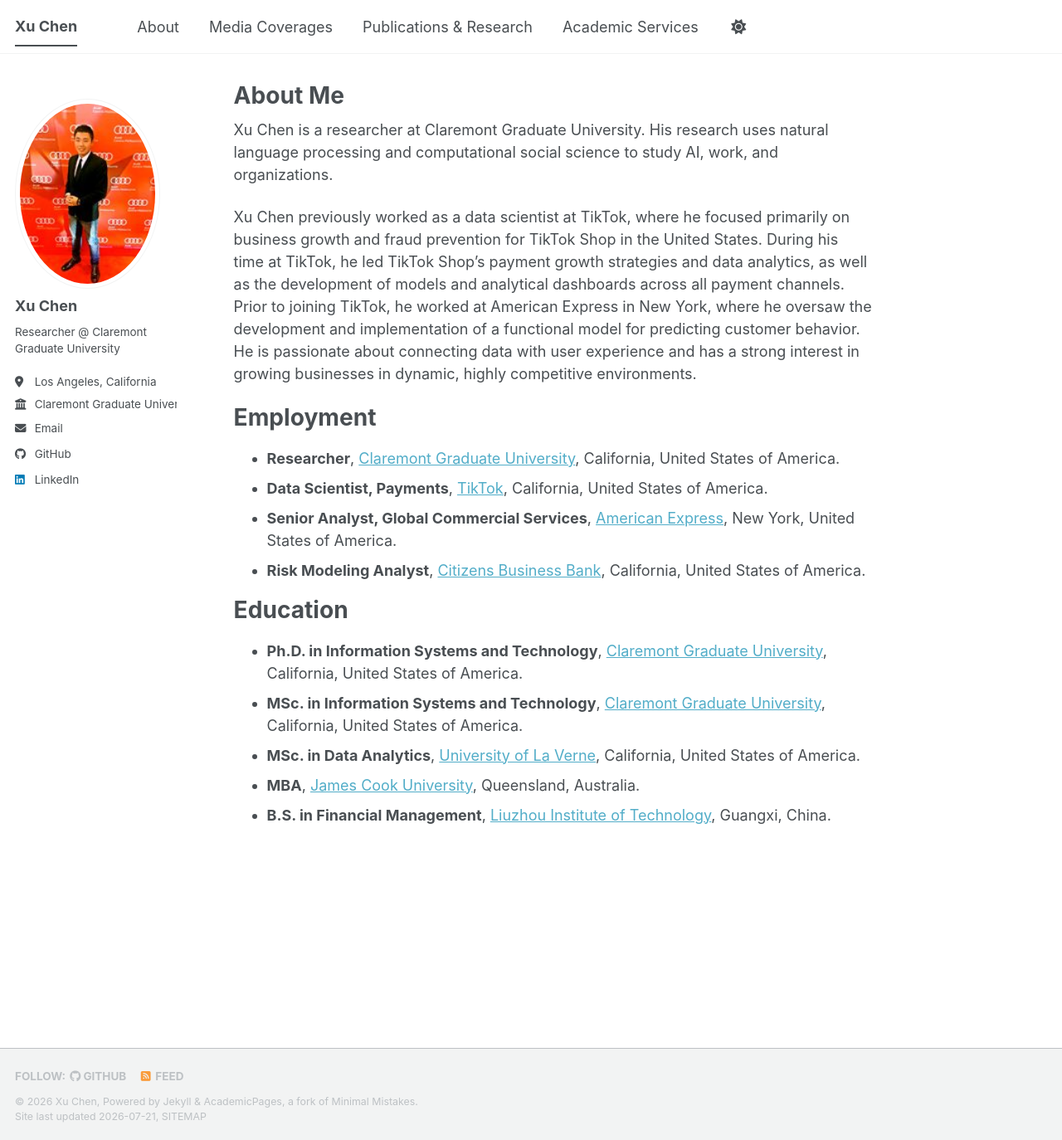
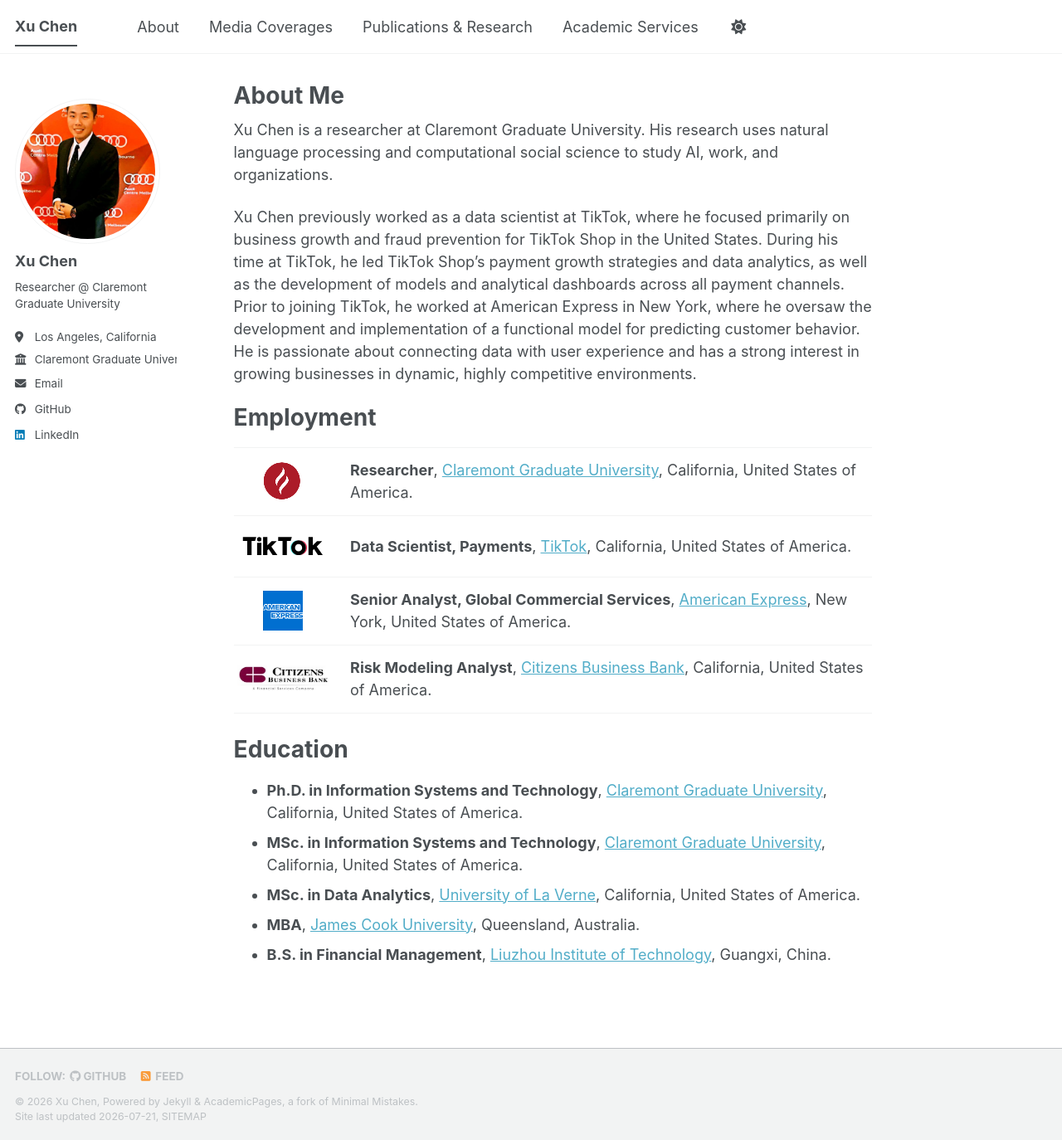
Before and after one commit to jy01294776/itsBilly, a Jekyll site: the page built from _pages/about.md, in a window 1280 px wide and 1374 px high. Shown: the whole window at 83% size. Built offline with Jekyll 4.4.1, drawn with Linux system fonts in a browser that asks for light colours; a style sheet for code colours, icons or effects is not loaded.

Commit message:
Add employment logos and sharpen avatar

```diff
--- a/_pages/about.md
+++ b/_pages/about.md
@@ -14,10 +14,43 @@ Xu Chen previously worked as a data scientist at TikTok, where he focused primar
 Employment
 ======
 
-- **Researcher**, [Claremont Graduate University](https://www.cgu.edu/), California, United States of America.
-- **Data Scientist, Payments**, [TikTok](https://www.tiktok.com/about), California, United States of America.
-- **Senior Analyst, Global Commercial Services**, [American Express](https://www.americanexpress.com/en-us/company/who-we-are/), New York, United States of America.
-- **Risk Modeling Analyst**, [Citizens Business Bank](https://www.cbbank.com/), California, United States of America.
+<div class="employment-list">
+  <div class="employment-row">
+    <a class="employment-logo employment-logo--square" href="https://www.cgu.edu/" aria-label="Claremont Graduate University">
+      <img src="{{ '/images/logos/cgu.svg' | relative_url }}" alt="Claremont Graduate University logo">
+    </a>
+    <div class="employment-entry">
+      <strong>Researcher</strong>, <a href="https://www.cgu.edu/">Claremont Graduate University</a>, California, United States of America.
+    </div>
+  </div>
+
+  <div class="employment-row">
+    <a class="employment-logo employment-logo--wide" href="https://www.tiktok.com/about" aria-label="TikTok">
+      <img src="{{ '/images/logos/tiktok.svg' | relative_url }}" alt="TikTok logo">
+    </a>
+    <div class="employment-entry">
+      <strong>Data Scientist, Payments</strong>, <a href="https://www.tiktok.com/about">TikTok</a>, California, United States of America.
+    </div>
+  </div>
+
+  <div class="employment-row">
+    <a class="employment-logo employment-logo--square" href="https://www.americanexpress.com/en-us/company/who-we-are/" aria-label="American Express">
+      <img src="{{ '/images/logos/american-express.png' | relative_url }}" alt="American Express logo">
+    </a>
+    <div class="employment-entry">
+      <strong>Senior Analyst, Global Commercial Services</strong>, <a href="https://www.americanexpress.com/en-us/company/who-we-are/">American Express</a>, New York, United States of America.
+    </div>
+  </div>
+
+  <div class="employment-row">
+    <a class="employment-logo employment-logo--wide" href="https://www.cbbank.com/" aria-label="Citizens Business Bank">
+      <img src="{{ '/images/logos/citizens-business-bank.png' | relative_url }}" alt="Citizens Business Bank logo">
+    </a>
+    <div class="employment-entry">
+      <strong>Risk Modeling Analyst</strong>, <a href="https://www.cbbank.com/">Citizens Business Bank</a>, California, United States of America.
+    </div>
+  </div>
+</div>
 
 Education
 ======
--- /dev/null
+++ b/_sass/layout/_xu_profile.scss
@@ -0,0 +1,58 @@
+.employment-list {
+  margin: 1rem 0 1.5rem;
+  border-top: 1px solid var(--global-border-color);
+}
+
+.employment-row {
+  display: grid;
+  grid-template-columns: 118px minmax(0, 1fr);
+  gap: 1.25rem;
+  align-items: center;
+  min-height: 64px;
+  padding: 0.75rem 0;
+  border-bottom: 1px solid var(--global-border-color);
+}
+
+.employment-logo {
+  display: flex;
+  align-items: center;
+  justify-content: center;
+  width: 118px;
+  height: 46px;
+}
+
+.employment-logo img {
+  display: block;
+  width: auto;
+  height: auto;
+  object-fit: contain;
+}
+
+.employment-logo--wide img {
+  max-width: 112px;
+  max-height: 42px;
+}
+
+.employment-logo--square img {
+  max-width: 48px;
+  max-height: 48px;
+}
+
+.employment-entry {
+  line-height: 1.5;
+}
+
+@media (max-width: 600px) {
+  .employment-row {
+    grid-template-columns: 82px minmax(0, 1fr);
+    gap: 0.9rem;
+  }
+
+  .employment-logo {
+    width: 82px;
+  }
+
+  .employment-logo--wide img {
+    max-width: 78px;
+  }
+}
--- a/assets/css/main.scss
+++ b/assets/css/main.scss
@@ -35,5 +35,6 @@
     "layout/page",
     "layout/archive",
     "layout/sidebar",
-    "layout/json_cv"
+    "layout/json_cv",
+    "layout/xu_profile"
 ;
```
Also changed, not shown: images/headshot-xu-chen-sidebar.jpeg, images/logos/american-express.png (added), images/logos/cgu.svg (added), images/logos/citizens-business-bank.png (added), images/logos/tiktok.svg (added).
